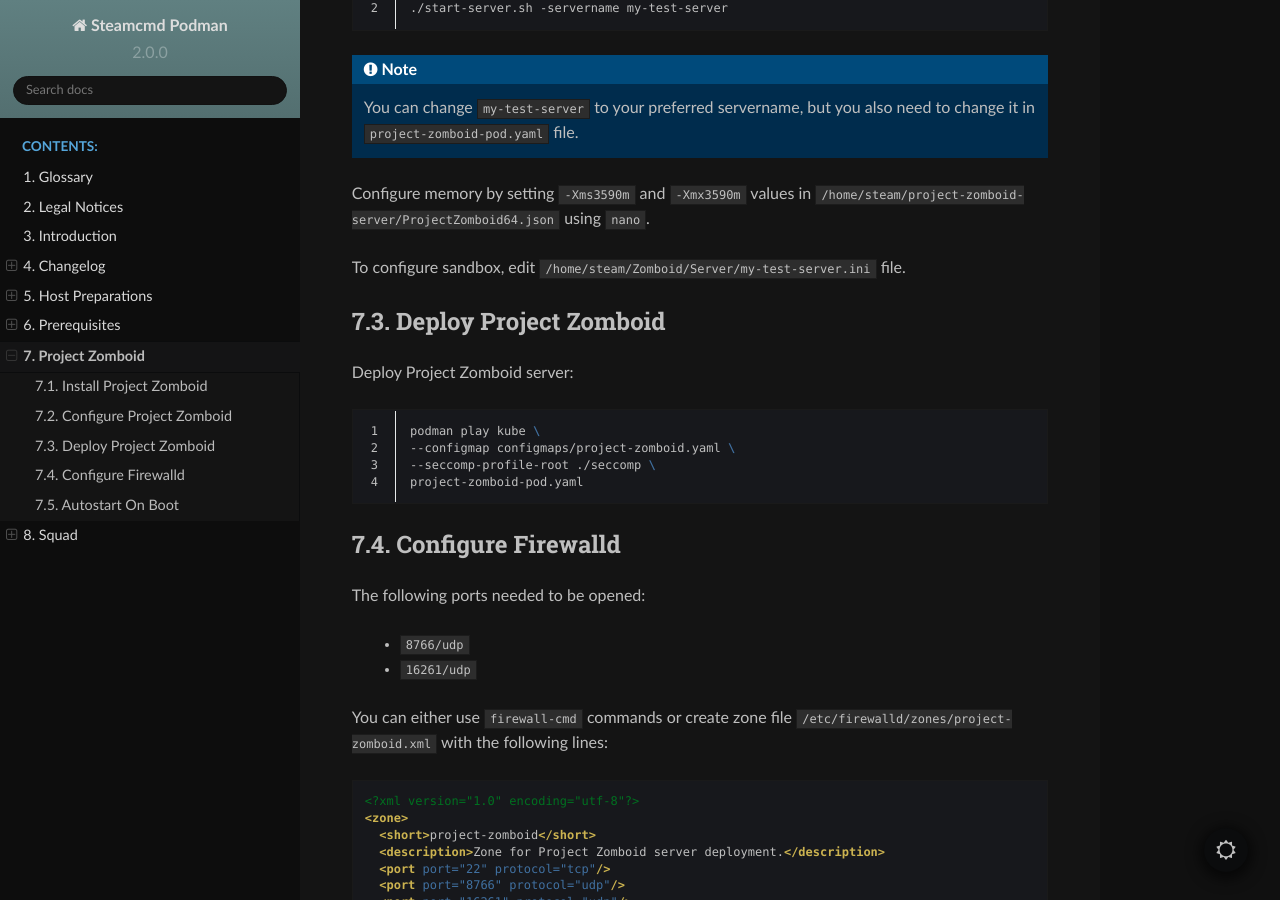
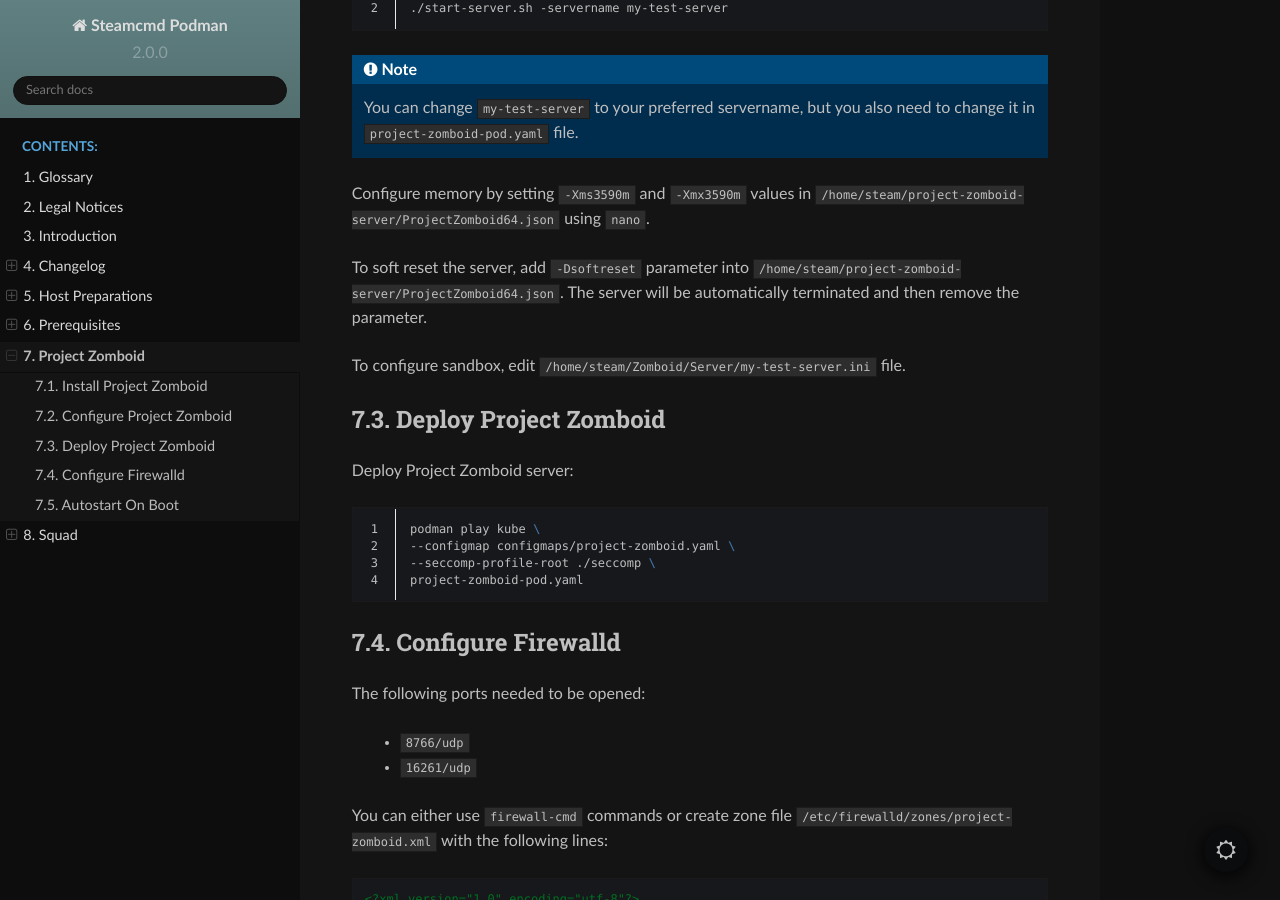
Before and after one commit to extra2000/steamcmd-podman, a Sphinx documentation site: the page built from docs/source/game_project_zomboid.rst, in a window 1280 px wide and 900 px high, scrolled down 2211 px. Built offline with Sphinx 7.4.7 and the Read the Docs theme 2.0.0, drawn with Linux system fonts in a browser that asks for light colours.

Commit message:
docs(project-zomboid): add instruction to soft reset

```diff
--- a/docs/source/game_project_zomboid.rst
+++ b/docs/source/game_project_zomboid.rst
@@ -127,6 +127,8 @@
 
 Configure memory by setting ``-Xms3590m`` and ``-Xmx3590m`` values in ``/home/steam/project-zomboid-server/ProjectZomboid64.json`` using ``nano``.
 
+To soft reset the server, add ``-Dsoftreset`` parameter into ``/home/steam/project-zomboid-server/ProjectZomboid64.json``. The server will be automatically terminated and then remove the parameter.
+
 To configure sandbox, edit ``/home/steam/Zomboid/Server/my-test-server.ini`` file.
 
 Deploy Project Zomboid
```
